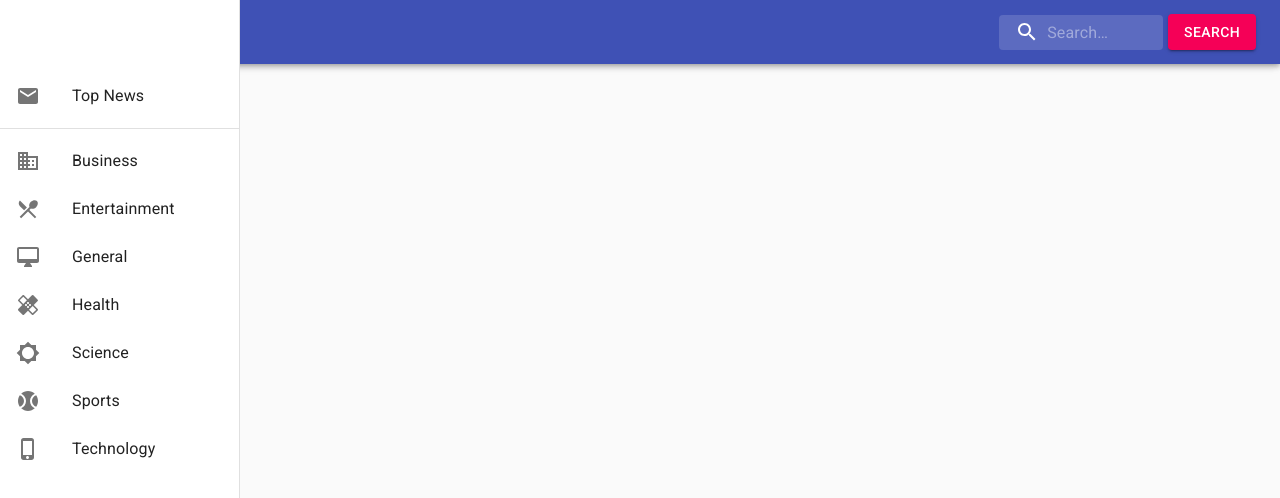
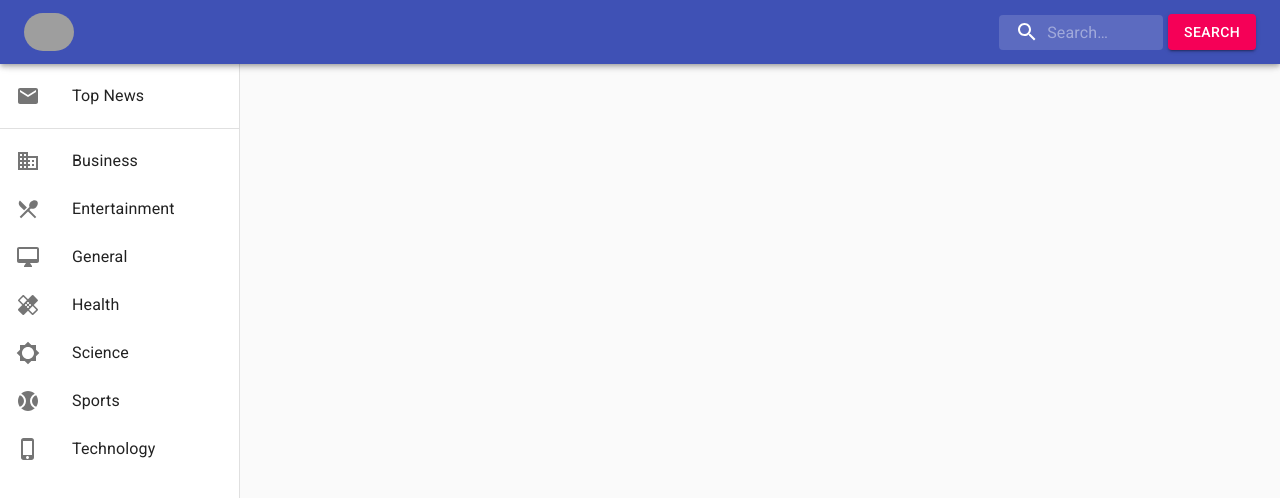
Before and after one commit to RomanChasovitin/news-internship, a React (Create React App) app: page / in a window 1280 px wide. Shown: the top 498 px of the page. Built offline with nearby package versions, Linux system fonts and the light colour scheme; grey boxes are pictures that could not be loaded.

Commit message:
I added a z-index to the header

```diff
--- a/src/components/core/Header/Header.jsx
+++ b/src/components/core/Header/Header.jsx
@@ -15,7 +15,7 @@ const Header = () => {
   const classes = useStyles()
 
   return (
-    <AppBar>
+    <AppBar className={classes.header}>
       <Toolbar>
         <Box flexGrow="1">
           {/* <NavLink to="/"> */}
--- a/src/components/core/Header/styles.js
+++ b/src/components/core/Header/styles.js
@@ -1,6 +1,9 @@
 import { makeStyles } from '@material-ui/core/styles'
 
 const useStyles = makeStyles(theme => ({
+  header: {
+    zIndex: 1500,
+  },
   searchButton: {
     margin: theme.spacing(1),
   },
```
